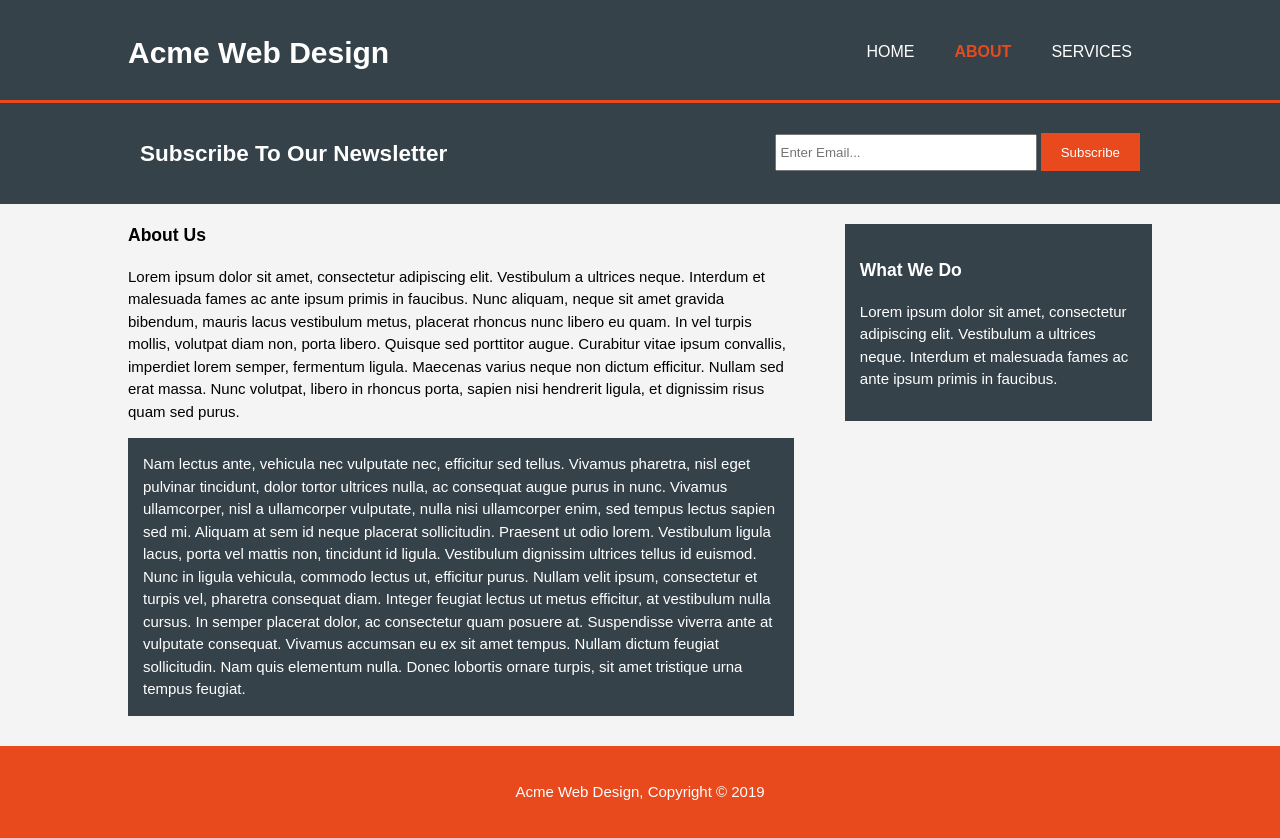
After one commit to thomasmartinez114/traversy-courses, a PHP site: page /about.html in a window 1280 px wide. The commit adds this page. Run offline with PHP 8.4, Linux system fonts and the light colour scheme.

Commit message:
completed the about.html page

```diff
--- /dev/null
+++ b/HTML/acme/about.html
@@ -0,0 +1,65 @@
+<!DOCTYPE html>
+<head>
+    <meta charset='utf-8'>
+    <meta name='viewport' content='width=device-width'>
+    <meta name='description' content='Affordable and professional web design'>
+    <meta name='keywords' content='web design, affordable web design, professional web design'>
+    <meta name='author' content='Thomas Martinez'>
+    <title>Acme Web Design | About</title>
+    <link rel='stylesheet' href='./css/style.css'>
+</head>
+<body>
+    <header>
+        <div class="container">
+            <div id="branding">
+                <h1><span class='hightlight'>Acme</span> Web Design</h1>
+            </div>
+        <nav>
+            <ul>
+                <li><a href="index.html">Home</a></li>
+                <li class='current'><a href="about.html">About</a></li>
+                <li><a href="services.html">Services</a></li>
+            </ul>
+        </nav>
+        </div>
+    </header>
+
+    <section id="newsletter">
+        <div class="container">
+            <h1>Subscribe To Our Newsletter</h1>
+            <form>
+                <input type="email" placeholder="Enter Email...">
+                <button type='submit' class='button_1'>Subscribe</button>
+            </form>
+        </div>
+    </section>
+
+    <section id="main">
+        <div class="container">
+            <article id='main-col'>
+                <h1 class="page-title">About Us</h1>
+                <p>
+                    Lorem ipsum dolor sit amet, consectetur adipiscing elit. Vestibulum a ultrices neque. Interdum et malesuada fames ac ante ipsum primis in faucibus. Nunc aliquam, neque sit amet gravida bibendum, mauris lacus vestibulum metus, placerat rhoncus nunc libero eu quam. In vel turpis mollis, volutpat diam non, porta libero. Quisque sed porttitor augue. Curabitur vitae ipsum convallis, imperdiet lorem semper, fermentum ligula. Maecenas varius neque non dictum efficitur. Nullam sed erat massa. Nunc volutpat, libero in rhoncus porta, sapien nisi hendrerit ligula, et dignissim risus quam sed purus.
+                </p>
+                <p class='dark'>
+                    Nam lectus ante, vehicula nec vulputate nec, efficitur sed tellus. Vivamus pharetra, nisl eget pulvinar tincidunt, dolor tortor ultrices nulla, ac consequat augue purus in nunc. Vivamus ullamcorper, nisl a ullamcorper vulputate, nulla nisi ullamcorper enim, sed tempus lectus sapien sed mi. Aliquam at sem id neque placerat sollicitudin. Praesent ut odio lorem. Vestibulum ligula lacus, porta vel mattis non, tincidunt id ligula. Vestibulum dignissim ultrices tellus id euismod. Nunc in ligula vehicula, commodo lectus ut, efficitur purus. Nullam velit ipsum, consectetur et turpis vel, pharetra consequat diam. Integer feugiat lectus ut metus efficitur, at vestibulum nulla cursus. In semper placerat dolor, ac consectetur quam posuere at. Suspendisse viverra ante at vulputate consequat. Vivamus accumsan eu ex sit amet tempus. Nullam dictum feugiat sollicitudin. Nam quis elementum nulla. Donec lobortis ornare turpis, sit amet tristique urna tempus feugiat.
+                </p>
+            </article>
+
+            <aside id="sidebar">
+                <div class='dark'>
+                    <h3>What We Do</h3>
+                    <p>
+                        Lorem ipsum dolor sit amet, consectetur adipiscing elit. Vestibulum a ultrices neque. Interdum et malesuada fames ac ante ipsum primis in faucibus.
+                    </p>
+                </div>
+            </aside>
+        </div>
+    </section>
+
+    <footer>
+        <p>Acme Web Design, Copyright &copy; 2019</p>
+    </footer>
+
+</body>
+</html>
--- a/HTML/acme/css/style.css
+++ b/HTML/acme/css/style.css
@@ -24,6 +24,14 @@ ul {
   padding-left: 20px;
   padding-right: 20px;
   color: #ffffff;
+}
+
+.dark {
+  padding: 15px;
+  background: #35424a;
+  color: #ffffff;
+  margin-top: 10px;
+  margin-bottom: 10px;
 }
 
 /* Header */
@@ -126,3 +134,30 @@ header a:hover {
   padding: 10px;
   text-align: center;
 }
+
+#boxes .box img {
+  width: 90px;
+}
+
+/* Sidebar */
+aside#sidebar {
+  float: right;
+  width: 30%;
+  margin-top: 10px;
+}
+
+/* Main-col */
+
+article#main-col {
+  float: left;
+  width: 65%;
+}
+
+/* Footer */
+footer {
+  padding: 20px;
+  margin-top: 20px;
+  color: #ffffff;
+  background-color: #e8491d;
+  text-align: center;
+}
```
Also changed, not shown: HTML/acme/services.html (added).
